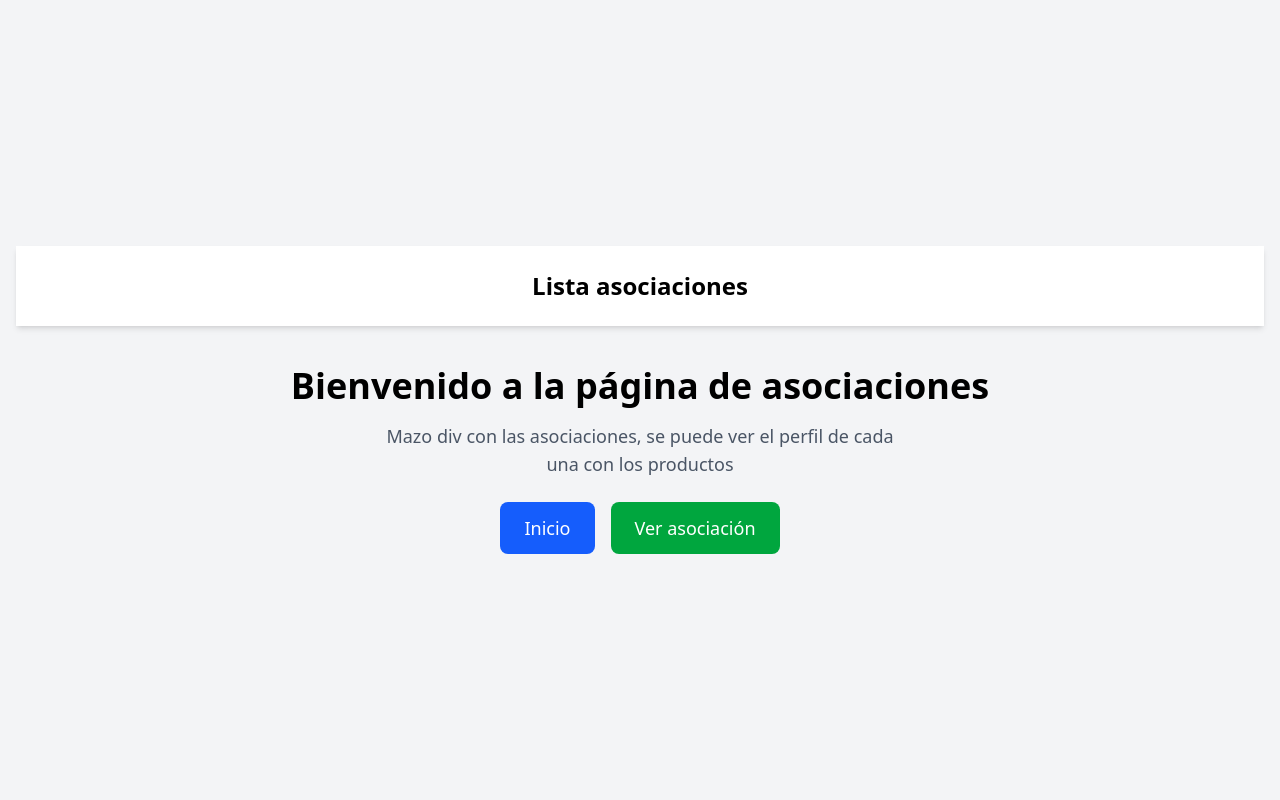
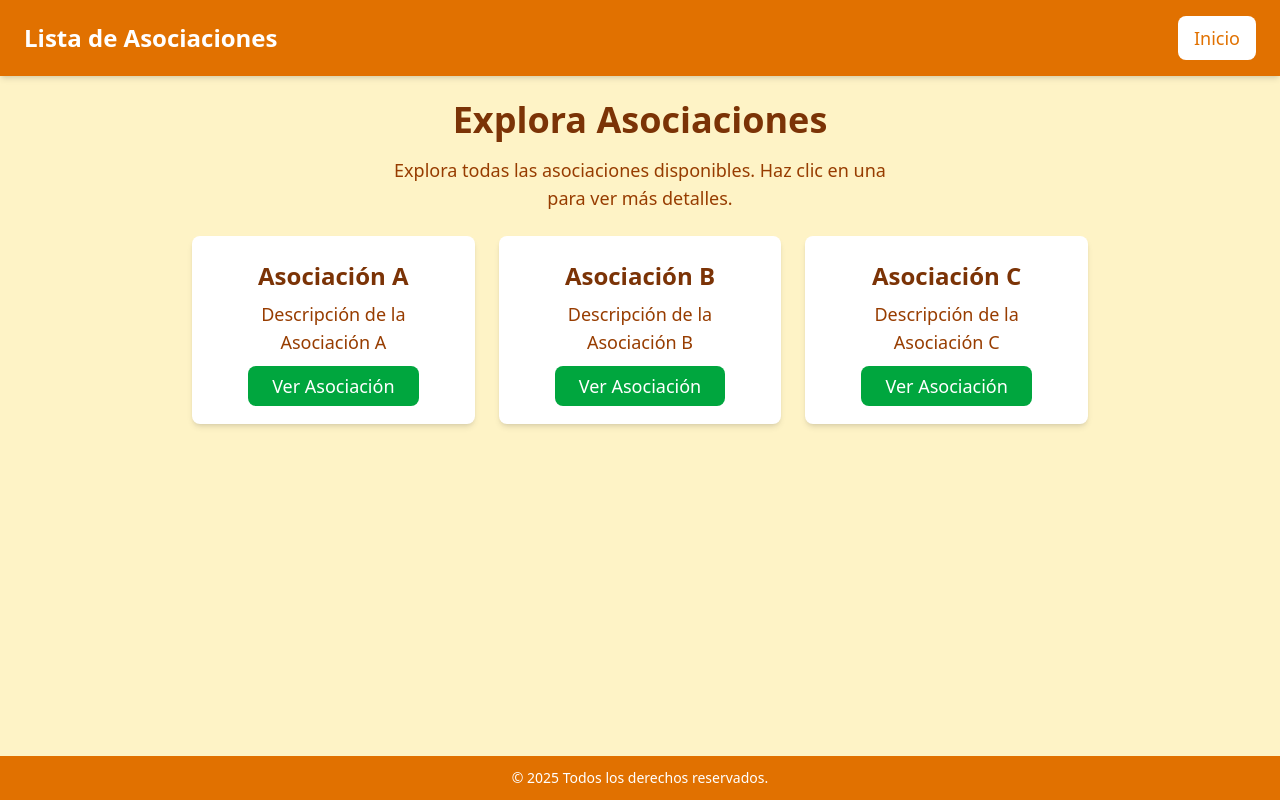
Before and after one commit to gastbr/majosfera-front, a React (Vite) app: page /associations-list in a window 1280 px wide. Built offline with nearby package versions, Linux system fonts and the light colour scheme.

Commit message:
ADD AssociationListPage view

```diff
--- a/src/pages/AssociationListPage.jsx
+++ b/src/pages/AssociationListPage.jsx
@@ -1,35 +1,72 @@
-import React from "react";
+import React, { useState } from "react";
 import { Link } from "react-router";
 
 const AssociationListPage = () => {
+  const [associations] = useState([
+    {
+      id: 1,
+      name: "Asociación A",
+      descripcion: "Descripción de la Asociación A",
+    },
+    {
+      id: 2,
+      name: "Asociación B",
+      descripcion: "Descripción de la Asociación B",
+    },
+    {
+      id: 3,
+      name: "Asociación C",
+      descripcion: "Descripción de la Asociación C",
+    },
+  ]);
+
   return (
-    <div className="min-h-screen flex flex-col items-center justify-center bg-gray-100 p-4">
-      <header className="w-full py-6 bg-white shadow-md text-center text-2xl font-bold">
-        Lista asociaciones
-      </header>
-      <main className="flex flex-col items-center text-center mt-10">
-        <h1 className="text-4xl font-extrabold mb-4">
-          Bienvenido a la página de asociaciones
-        </h1>
-        <p className="text-lg text-gray-600 mb-6 max-w-lg">
-          Mazo div con las asociaciones, se puede ver el perfil de cada una con
-          los productos
-        </p>
-        <div className="flex space-x-4">
+    <div className="min-h-screen flex flex-col bg-amber-100 text-amber-900">
+      {/* Header */}
+      <header className="bg-amber-600 text-white py-4 px-6 flex justify-between items-center shadow-md">
+        <h1 className="text-2xl font-bold">Lista de Asociaciones</h1>
         <Link
           to="/"
-            className="bg-blue-600 text-white px-6 py-3 rounded-lg text-lg hover:bg-blue-700 transition"
+          className="bg-white text-amber-600 px-4 py-2 rounded-lg text-lg hover:bg-gray-200 transition"
         >
           Inicio
         </Link>
+      </header>
+
+      {/* Main Content */}
+      <main className="flex-1 flex flex-col items-center p-6">
+        <h1 className="text-4xl font-extrabold mb-4">Explora Asociaciones</h1>
+        <p className="text-lg text-amber-800 mb-6 max-w-lg text-center">
+          Explora todas las asociaciones disponibles. Haz clic en una para ver
+          más detalles.
+        </p>
+
+        <div className="w-full max-w-4xl grid grid-cols-1 md:grid-cols-2 lg:grid-cols-3 gap-6">
+          {associations.map((association) => (
+            <div
+              key={association.id}
+              className="bg-white p-6 rounded-lg shadow-md text-center"
+            >
+              <h2 className="text-2xl font-bold mb-2">{association.name}</h2>
+              <p className="text-lg text-amber-800 mb-4">
+                {association.descripcion}
+              </p>
               <Link
-            to="/association"
-            className="bg-green-600 text-white px-6 py-3 rounded-lg text-lg hover:bg-green-700 transition"
+                to={`/association/`}
+                // to={`/association/${association.id}`}
+                className="bg-green-600 text-white px-6 py-2 rounded-lg text-lg hover:bg-green-700 transition"
               >
-            Ver asociación
+                Ver Asociación
               </Link>
             </div>
+          ))}
+        </div>
       </main>
+
+      {/* Footer */}
+      <footer className="bg-amber-600 text-white py-3 text-center text-sm">
+        &copy; {new Date().getFullYear()} Todos los derechos reservados.
+      </footer>
     </div>
   );
 };
```
Lines whose indentation alone changed are shown as unchanged.
